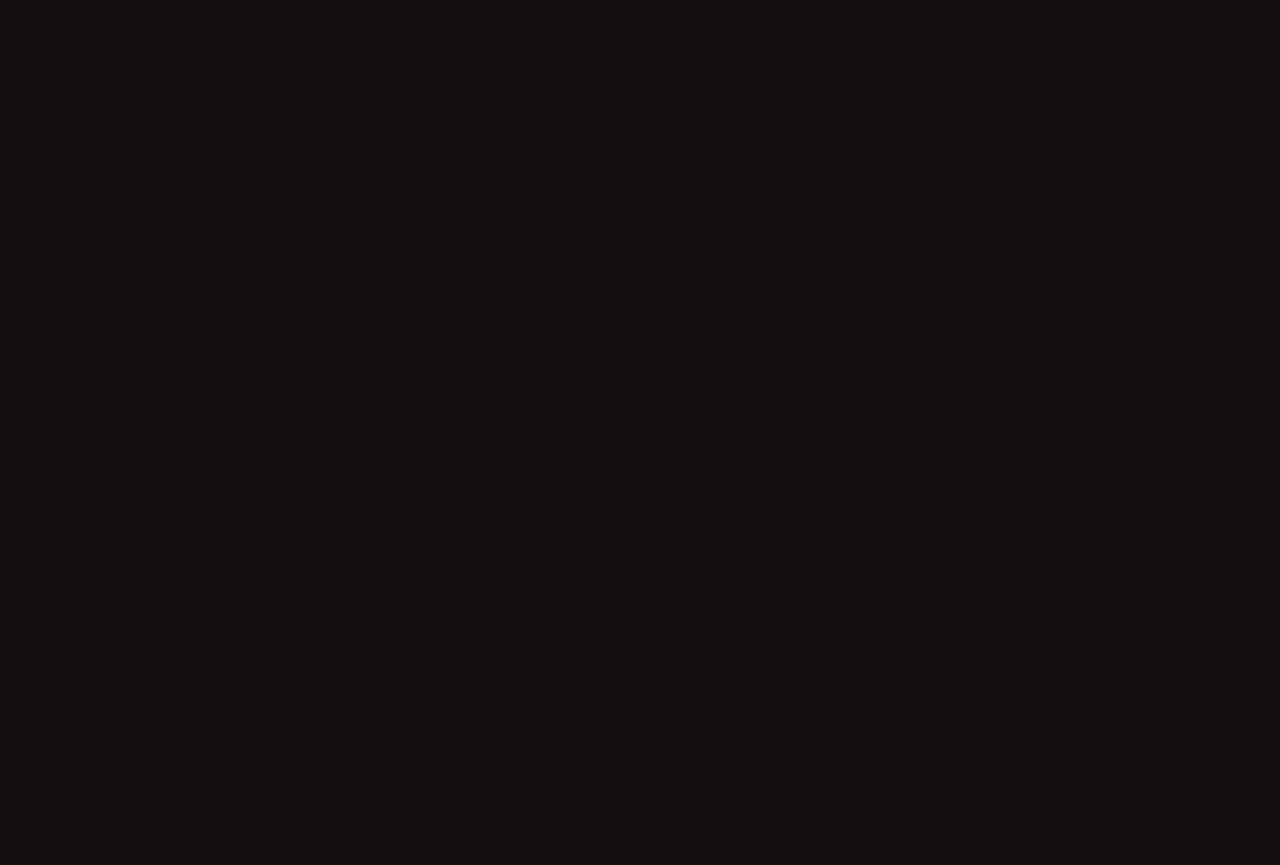
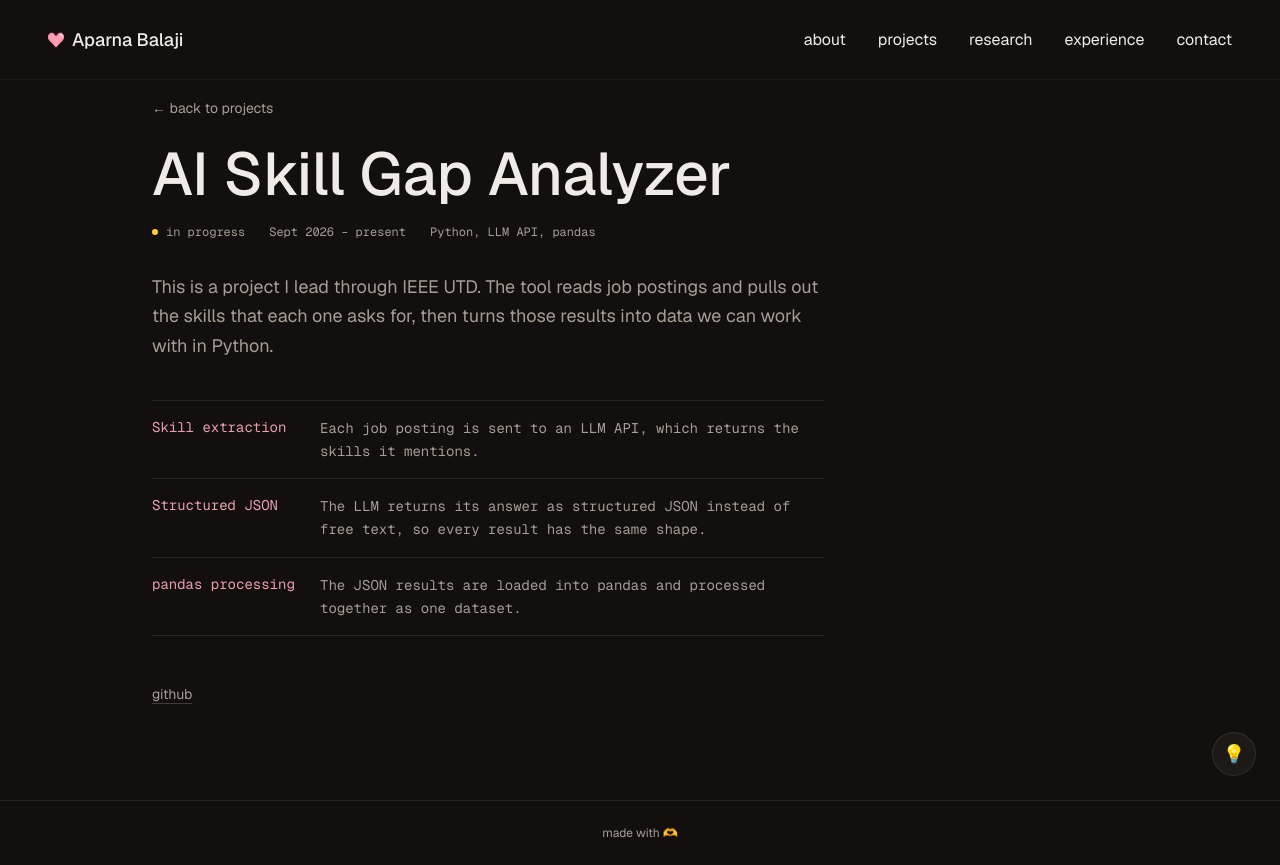
Before and after one commit to aparnabalaji07/portfolio, a Next.js app: page /projects/ai-skill-gap-analyzer in a window 1280 px wide. Before the commit this address had no page. Before the commit the page ends 800 px from the top, so only its background shows below. Built offline with nearby package versions, Linux system fonts and the light colour scheme.

Commit message:
feat: added ai skill gap analyzer project

```diff
--- a/src/data/projects.js
+++ b/src/data/projects.js
@@ -59,6 +59,40 @@ export const projects = [
         { label: "Firmware", value: "C++" },
       ],
       note: "The design reads three photodiodes on the ESP32 and publishes sun-angle data to AWS S3. On the software side, I also write the sun position calculations.",
+    },
+  },
+  {
+    slug: "ai-skill-gap-analyzer",
+    title: "AI Skill Gap Analyzer",
+    kind: "data",
+    status: "in progress",
+    dateRange: "Sept 2026 – present",
+    description:
+      "An IEEE UTD project that uses an LLM API to pull skills out of job postings as structured JSON, then processes the results with pandas.",
+    tech: ["Python", "LLM API", "pandas"],
+    github: "https://github.com/ieee-utd/cis-skill-gap-analyzer",
+    demo: null,
+    thumbnail: null,
+    detail: {
+      intro:
+        "This is a project I lead through IEEE UTD. The tool reads job postings and pulls out the skills that each one asks for, then turns those results into data we can work with in Python.",
+      mechanics: [
+        {
+          term: "Skill extraction",
+          detail:
+            "Each job posting is sent to an LLM API, which returns the skills it mentions.",
+        },
+        {
+          term: "Structured JSON",
+          detail:
+            "The LLM returns its answer as structured JSON instead of free text, so every result has the same shape.",
+        },
+        {
+          term: "pandas processing",
+          detail:
+            "The JSON results are loaded into pandas and processed together as one dataset.",
+        },
+      ],
     },
   },
   {
```
